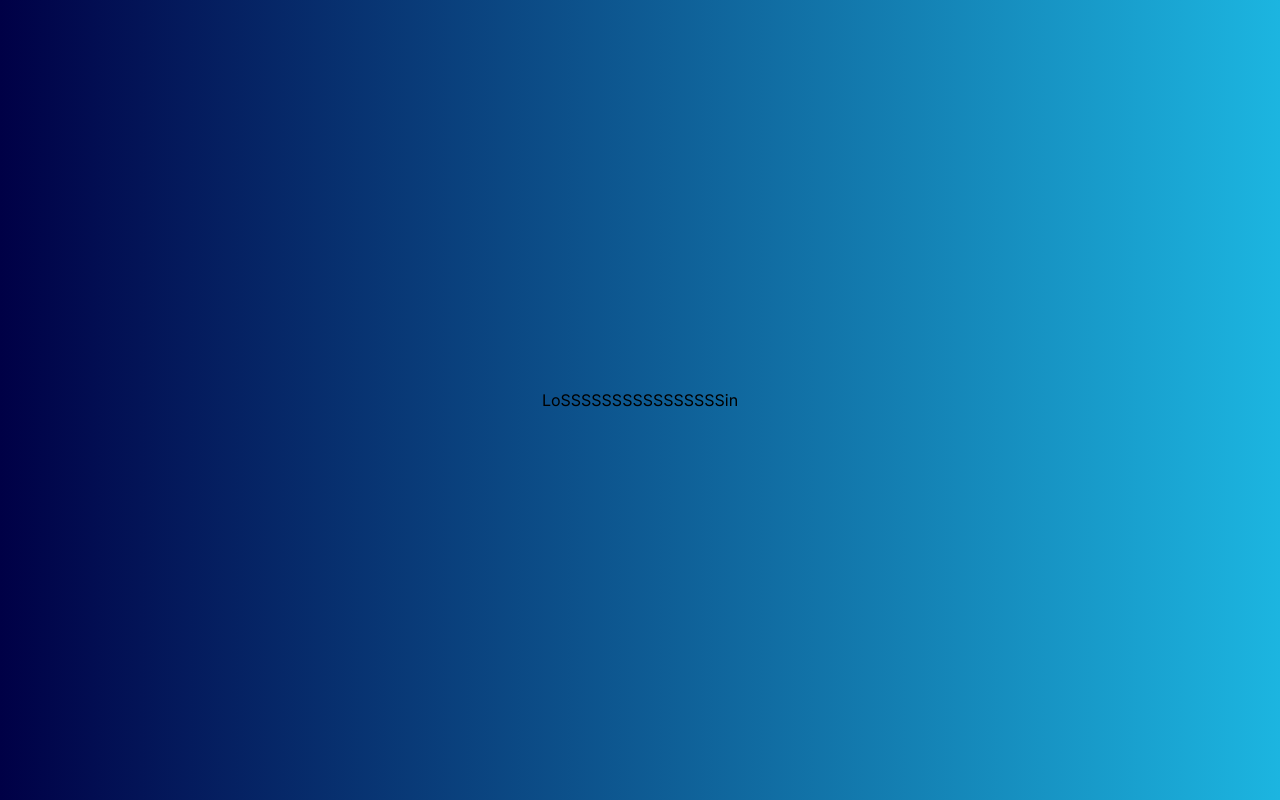
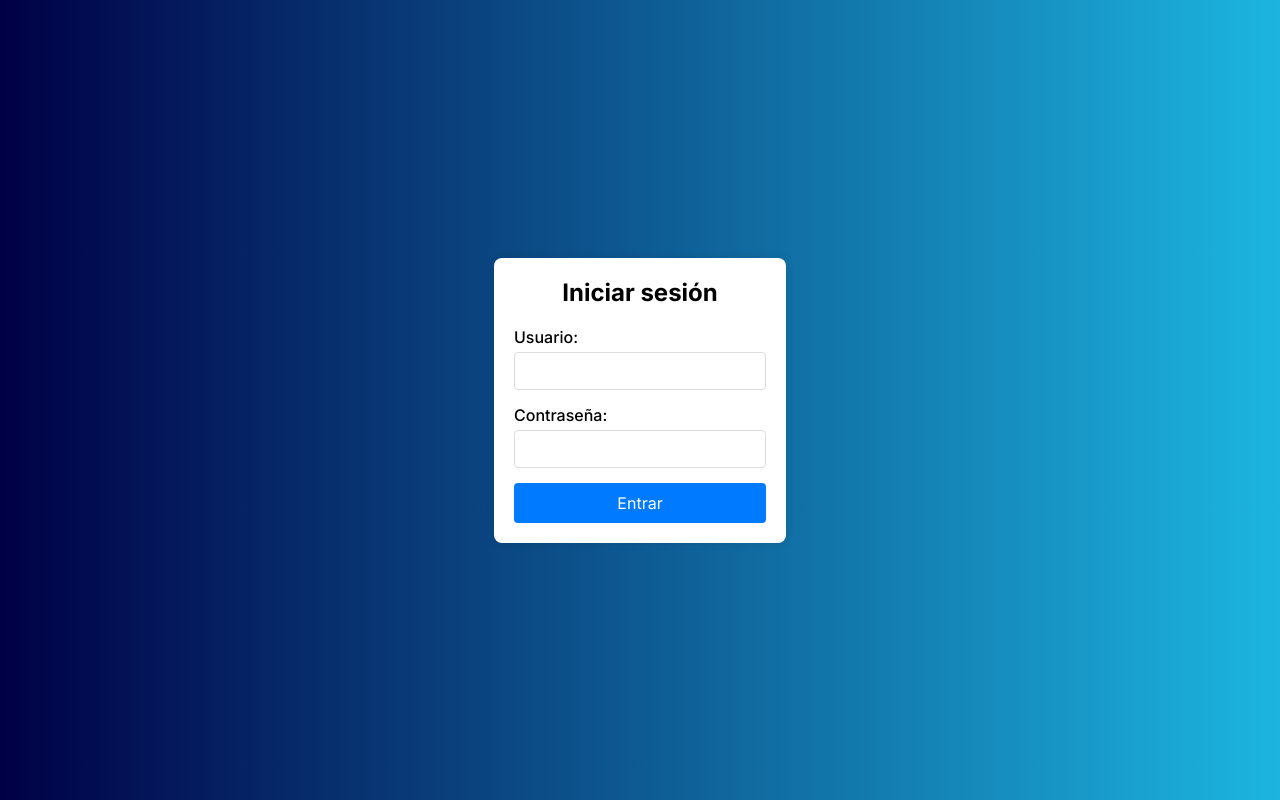
Before and after one commit to amolina429/chatbot, a React (Vite) app in the folder frontend/: page / in a window 1280 px wide. Built offline with nearby package versions, Linux system fonts and the light colour scheme.

Commit message:
Actualizacion terminada

```diff
--- a/frontend/src/Pages/Login.jsx
+++ b/frontend/src/Pages/Login.jsx
@@ -1,9 +1,76 @@
-import React from 'react'
+import React, { useState } from 'react';
+import { useNavigate } from 'react-router-dom';
+import './Login.css';
 
-const Login = () => {
+function Login() {
+  const [username, setUsername] = useState('');
+  const [password, setPassword] = useState('');
+  const [error, setError] = useState('');
+  const navigate = useNavigate();
+
+  const handleSubmit = async (event) => {
+    event.preventDefault();
+    setError('');
+
+    try {
+      const response = await fetch(`${import.meta.env.VITE_API_URL_LOGIN}/token/`, {
+        method: 'POST',
+        headers: {
+          'Content-Type': 'application/json',
+        },
+        body: JSON.stringify({
+          username,
+          password,
+        }),
+      });
+
+      const data = await response.json();
+
+      if (!response.ok) {
+        throw new Error(data.detail || 'Error al iniciar sesión');
+      }
+
+      // Guardar tokens en localStorage
+      localStorage.setItem('token', data.access);
+      localStorage.setItem('refreshToken', data.refresh);
+
+      // Redirigir al dashboard
+      navigate('/dashboard');
+    } catch (error) {
+      setError(error.message);
+      console.error('Error de inicio de sesión:', error);
+    }
+  };
+
   return (
-    <div>LoSSSSSSSSSSSSSSSSin</div>
-  )
+    <div className="login-container">
+      <h2>Iniciar sesión</h2>
+      <form onSubmit={handleSubmit}>
+        {error && <div className="error-message">{error}</div>}
+        <div className="form-group">
+          <label htmlFor="username">Usuario:</label>
+          <input
+            type="text"
+            id="username"
+            value={username}
+            onChange={(e) => setUsername(e.target.value)}
+            required
+          />
+        </div>
+        <div className="form-group">
+          <label htmlFor="password">Contraseña:</label>
+          <input
+            type="password"
+            id="password"
+            value={password}
+            onChange={(e) => setPassword(e.target.value)}
+            required
+          />
+        </div>
+        <button type="submit">Entrar</button>
+      </form>
+    </div>
+  );
 }
 
 export default Login;
--- /dev/null
+++ b/frontend/src/Pages/login.css
@@ -0,0 +1,57 @@
+.login-container {
+  max-width: 400px;
+  margin: 100px auto;
+  padding: 20px;
+  border-radius: 8px;
+  box-shadow: 0 0 10px rgba(0, 0, 0, 0.1);
+  background-color: white;
+}
+
+.login-container h2 {
+  text-align: center;
+  margin-bottom: 20px;
+}
+
+.form-group {
+  margin-bottom: 15px;
+}
+
+.form-group label {
+  display: block;
+  margin-bottom: 5px;
+  font-weight: 500;
+}
+
+.form-group input {
+  width: 100%;
+  padding: 8px;
+  border: 1px solid #ddd;
+  border-radius: 4px;
+  font-size: 16px;
+}
+
+button {
+  width: 100%;
+  padding: 10px;
+  background-color: #007bff;
+  color: white;
+  border: none;
+  border-radius: 4px;
+  font-size: 16px;
+  cursor: pointer;
+  transition: background-color 0.3s;
+}
+
+button:hover {
+  background-color: #0056b3;
+}
+
+.error-message {
+  color: #dc3545;
+  background-color: #f8d7da;
+  border: 1px solid #f5c6cb;
+  padding: 10px;
+  margin-bottom: 15px;
+  border-radius: 4px;
+  text-align: center;
+}
```
Also changed, not shown: frontend/src/components/ChatbotIcon.jsx (deleted, +0 -8 lines), 1 other file (tests, documents, lock files or other folders).
